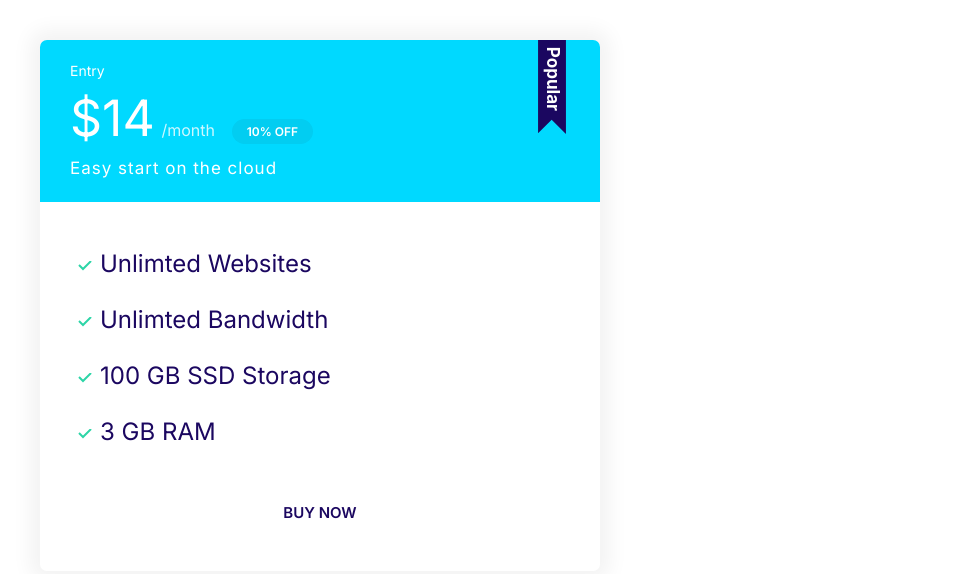
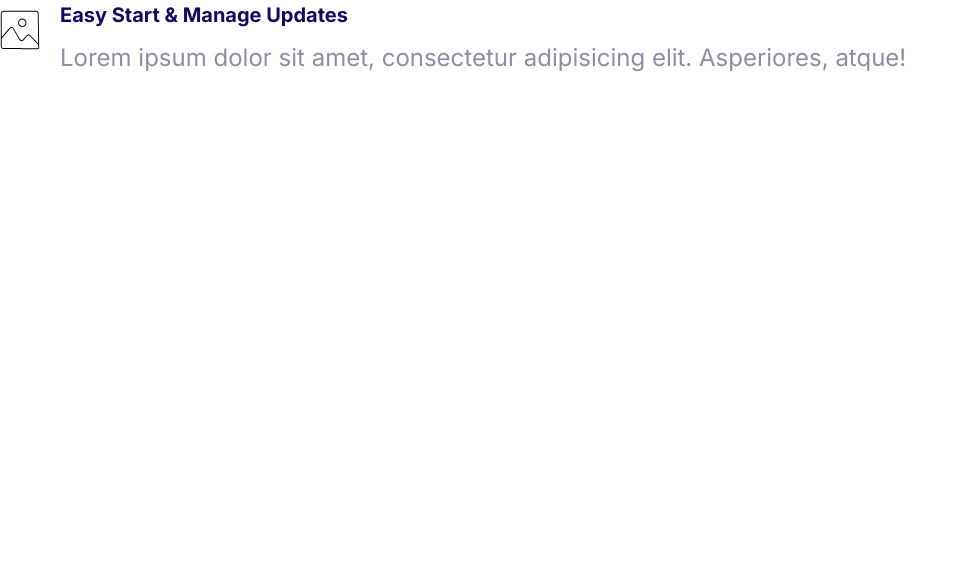
Before and after one commit to henryv21/Cloud-Website, a plain HTML site: page index.html in a window 1280 px wide. Shown: the whole page, without its empty margins (0-967 px from the left). Drawn offline with Linux system fonts and the light colour scheme.

Commit message:
Define media objects component.

```diff
--- a/css/styles.css
+++ b/css/styles.css
@@ -359,3 +359,21 @@ a {
     font-size: 1.7rem;
   }
 }
+
+/* Media */
+
+.media {
+  display: flex;
+}
+
+.media__title {
+  margin-top: 0;
+}
+
+.media__body {
+  margin: 0 2rem;
+}
+
+.media__image {
+  margin-top: 1rem;
+}
--- a/index.html
+++ b/index.html
@@ -16,26 +16,18 @@
     <link rel="stylesheet" href="/css/styles.css" />
   </head>
   <body>
-    <div style="width: 50%; padding: 4rem">
-      <div class="plan plan--popular">
-        <div class="card card--secondary">
-          <header class="card__header">
-            <h3 class="plan__name">Entry</h3>
-            <span class="plan__price">$14</span>
-            <span class="plan__billing-cycle">/month</span>
-            <span class="badge badge--secondary badge--small">10% OFF</span>
-            <span class="plan__description">Easy start on the cloud</span>
-          </header>
-          <div class="card__body">
-            <ul class="list list--tick">
-              <li class="list__item">Unlimted Websites</li>
-              <li class="list__item">Unlimted Bandwidth</li>
-              <li class="list__item">100 GB SSD Storage</li>
-              <li class="list__item">3 GB RAM</li>
-            </ul>
-            <button class="btn btn--outline btn--block">Buy Now</button>
-          </div>
-        </div>
+    <div class="media">
+      <div class="media__image">
+        <svg class="icon icon--primary">
+          <use xlink:href="images/sprite.svg#snap"></use>
+        </svg>
+      </div>
+      <div class="media__body">
+        <h3 class="media__title">Easy Start & Manage Updates</h3>
+        <p>
+          Lorem ipsum dolor sit amet, consectetur adipisicing elit. Asperiores,
+          atque!
+        </p>
       </div>
     </div>
   </body>
```
Also changed, not shown: components/media-objects.html (added, +14 -0 lines).
